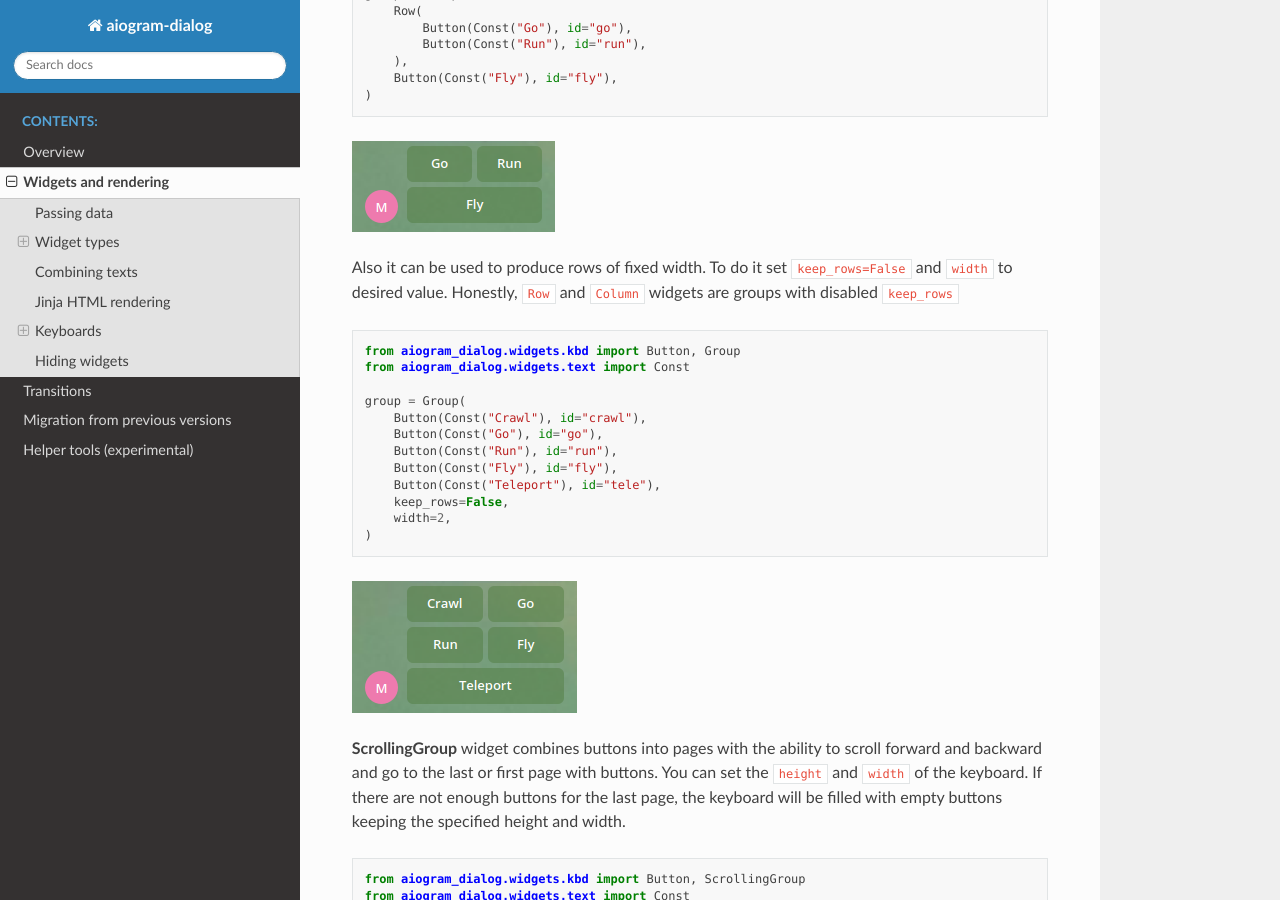
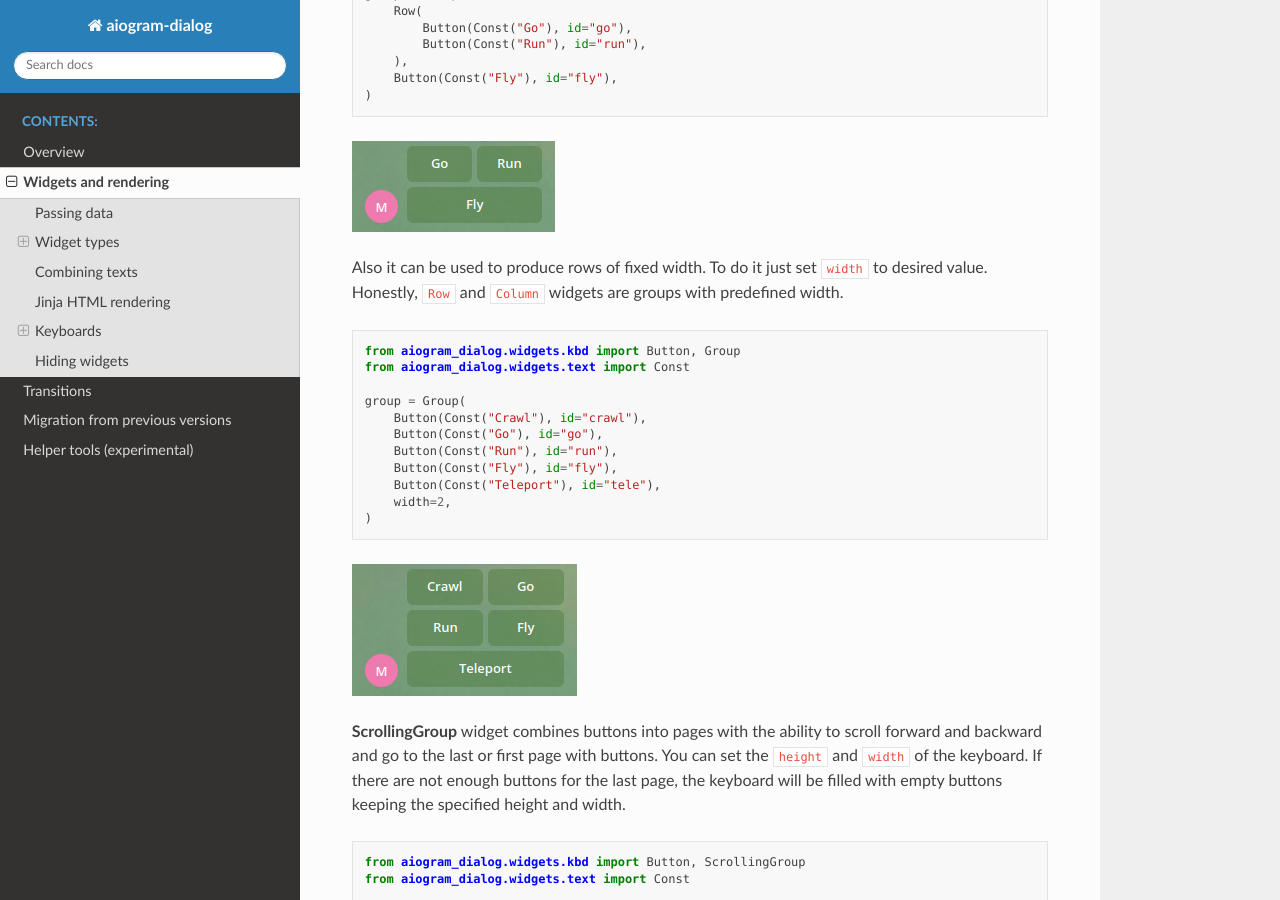
Before and after one commit to Tishka17/aiogram_dialog, a Sphinx documentation site: the page built from docs/widgets.rst, in a window 1280 px wide and 900 px high, scrolled down 7574 px. Built offline with Sphinx 7.4.7 and the Read the Docs theme 2.0.0, drawn with Linux system fonts in a browser that asks for light colours.

Commit message:
update keep_rows in doc

```diff
--- a/docs/examples/widgets/group_width.py
+++ b/docs/examples/widgets/group_width.py
@@ -7,6 +7,5 @@ group = Group(
     Button(Const("Run"), id="run"),
     Button(Const("Fly"), id="fly"),
     Button(Const("Teleport"), id="tele"),
-    keep_rows=False,
     width=2,
 )
--- a/docs/migration.rst
+++ b/docs/migration.rst
@@ -13,3 +13,4 @@ Incompatible changes with 0.11:
     * ``state`` is current dialog state
 * When subdialog finishes parent is restored with previous state, not which it was started
 * Changed signature of ``on_process_result`` callback. It now accepts start data used to start subdialog
+* ``Group.keep_rows`` option removed. Set ``width=None`` (default value) if you want to keep rows.
--- a/docs/widgets.rst
+++ b/docs/widgets.rst
@@ -186,7 +186,7 @@ You can place any keyboard widgets inside it (for example buttons or groups) and
 
 .. image:: resources/group.png
 
-Also it can be used to produce rows of fixed width. To do it set ``keep_rows=False`` and ``width`` to desired value. Honestly, ``Row`` and ``Column`` widgets are groups with disabled ``keep_rows``
+Also it can be used to produce rows of fixed width. To do it just set ``width`` to desired value. Honestly, ``Row`` and ``Column`` widgets are groups with predefined width.
 
 .. literalinclude:: examples/widgets/group_width.py
 
```
Also changed, not shown: 1 other file.
